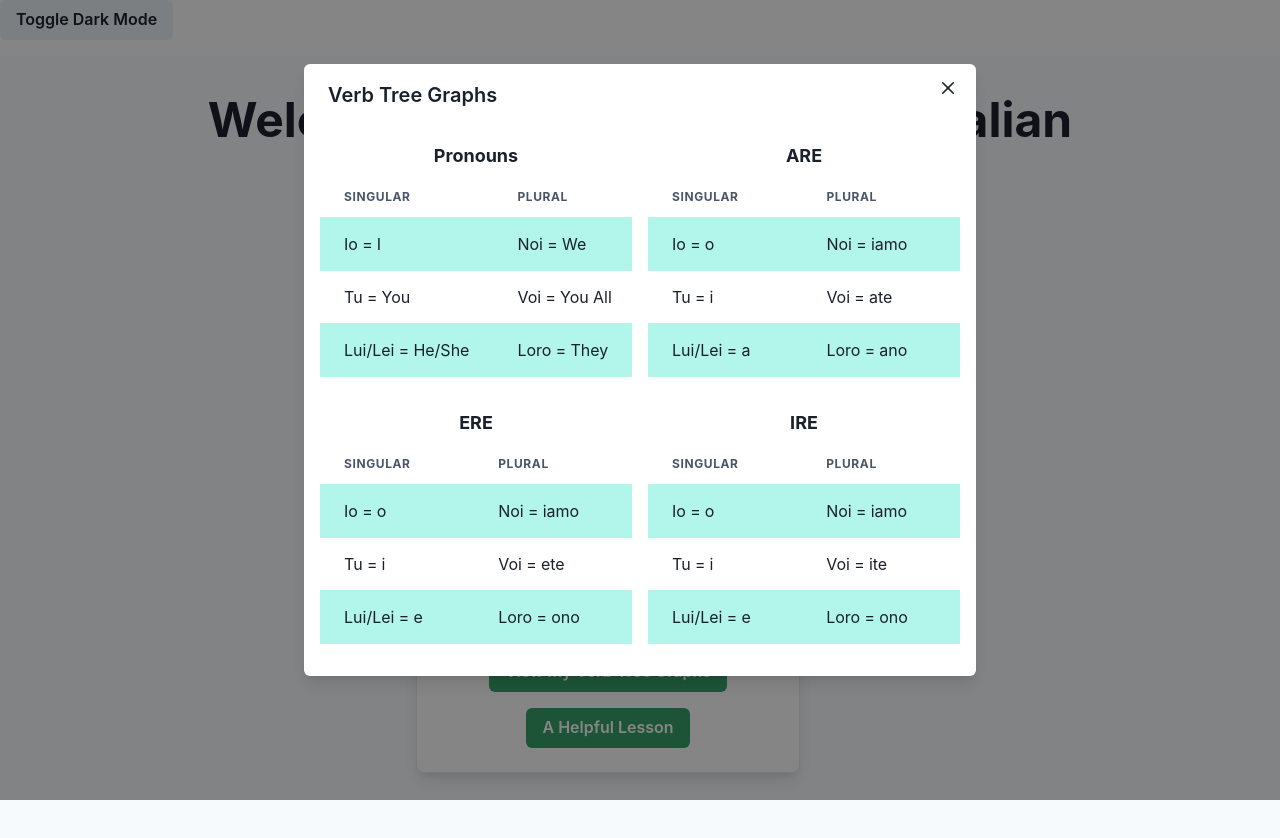
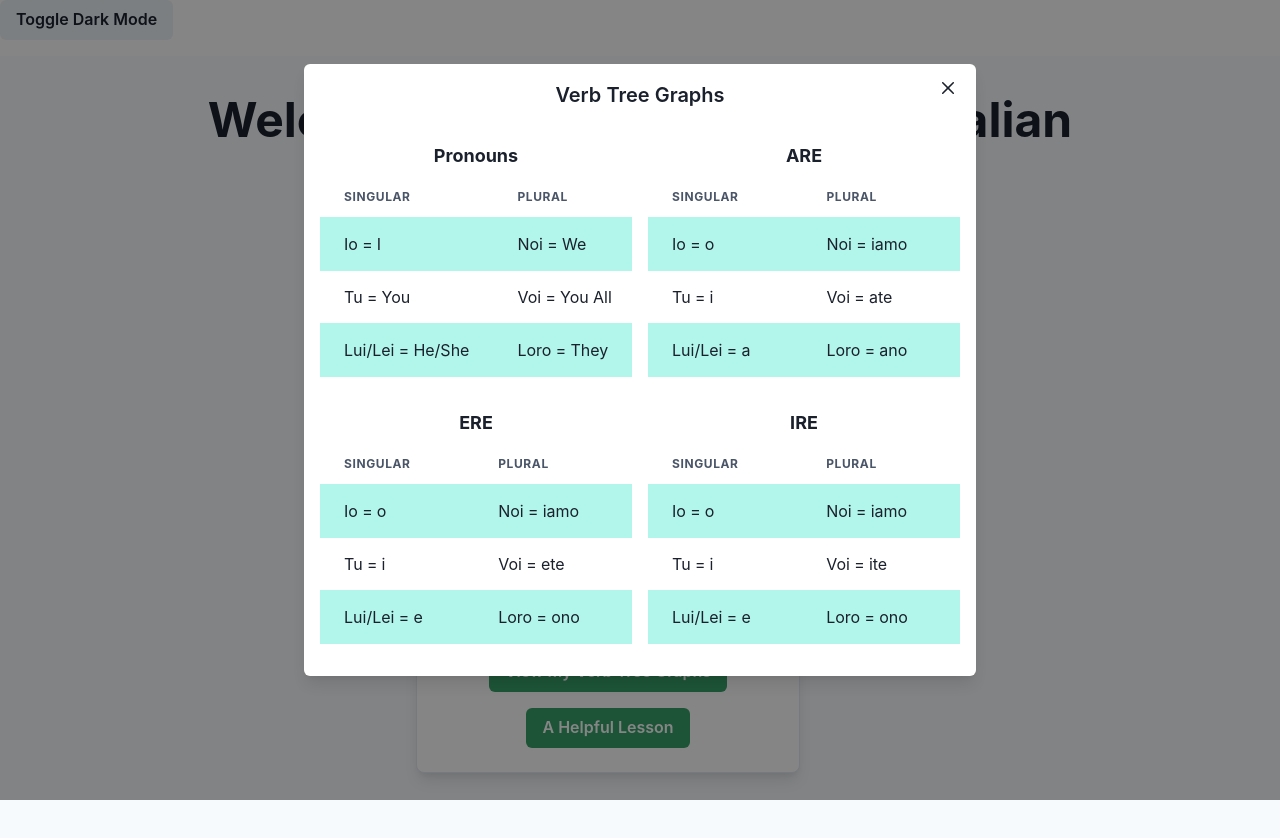
Before and after one commit to brennanlazzara/italian-with-brenny, a React (Create React App) app in the folder client/: page / in a window 1280 px wide. Both pictures are taken after a click on the button "View My Verb Tree Graphs". Shown: the top 838 px of the page. Built offline with nearby package versions, Linux system fonts and the light colour scheme; no server answers.

Commit message:
extra graph styling

```diff
--- a/client/src/components/FlashCard.tsx
+++ b/client/src/components/FlashCard.tsx
@@ -286,7 +286,7 @@ const FlashCard = () => {
         <Modal isOpen={isModalOpen} onClose={onModalClose} size="2xl">
           <ModalOverlay />
           <ModalContent>
-            <ModalHeader>Verb Tree Graphs</ModalHeader>
+            <ModalHeader textAlign="center">Verb Tree Graphs</ModalHeader>
             <ModalCloseButton />
             <ModalBody overflow="auto" p={4}>
               <Grid templateColumns="repeat(2, 1fr)" gap={4}>
```
